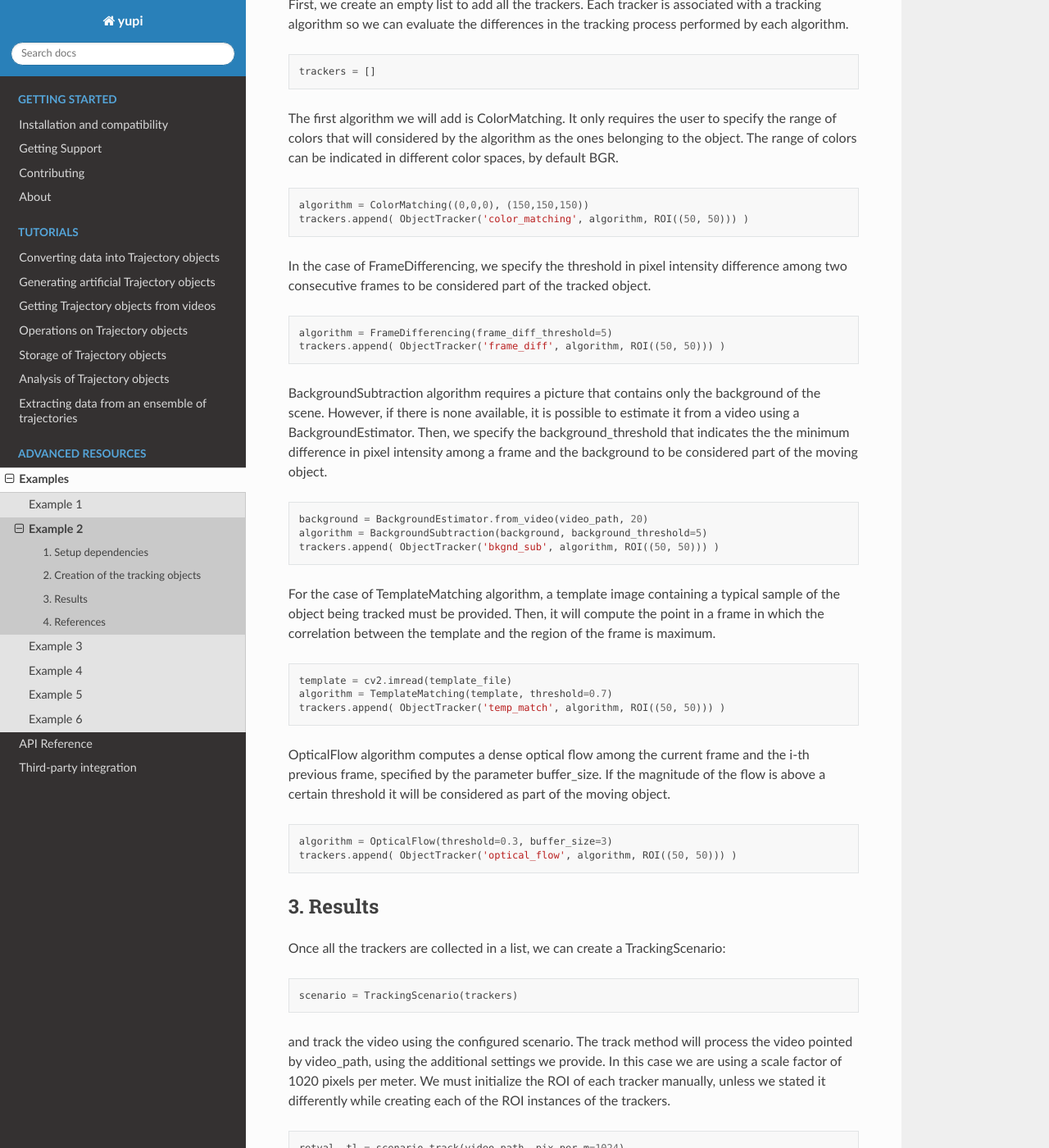
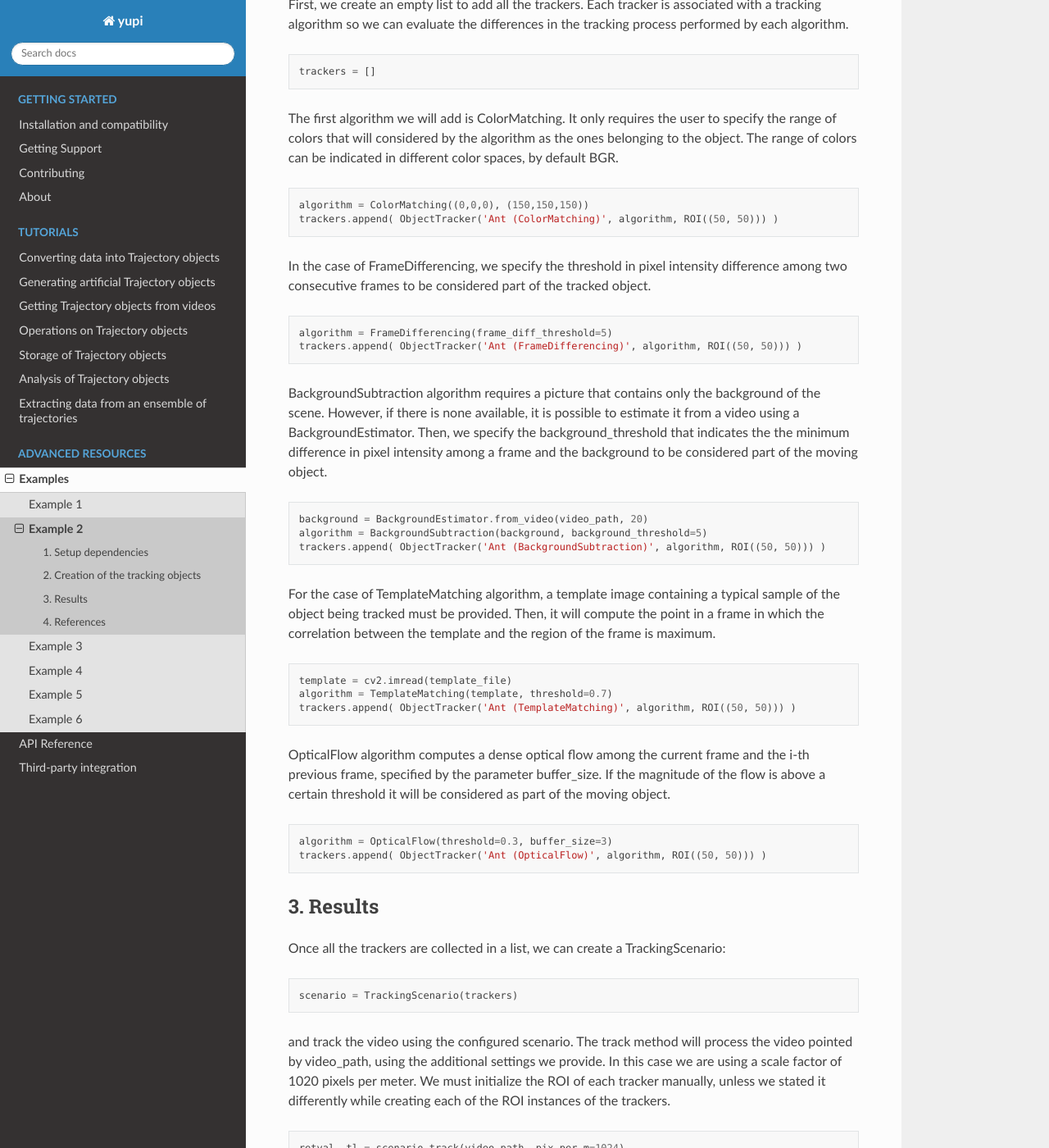
Before and after one commit to yupidevs/yupi, a Sphinx documentation site: the page built from docs/source/examples/example2.rst, in a window 1280 px wide and 1400 px high, scrolled down 1076 px. Shown: the whole window at 82% size. Built offline with Sphinx 7.4.7 and the Read the Docs theme 2.0.0, drawn with Linux system fonts in a browser that asks for light colours.

Commit message:
Update example 2

```diff
--- a/docs/source/examples/example2.rst
+++ b/docs/source/examples/example2.rst
@@ -70,7 +70,7 @@ color spaces, by default BGR.
 .. code-block:: python
 
    algorithm = ColorMatching((0,0,0), (150,150,150))
-   trackers.append( ObjectTracker('color_matching', algorithm, ROI((50, 50))) )
+   trackers.append( ObjectTracker('Ant (ColorMatching)', algorithm, ROI((50, 50))) )
 
 In the case of FrameDifferencing, we specify the threshold in pixel
 intensity difference among two consecutive frames to be considered part of the
@@ -79,7 +79,7 @@ tracked object.
 .. code-block:: python
 
    algorithm = FrameDifferencing(frame_diff_threshold=5)
-   trackers.append( ObjectTracker('frame_diff', algorithm, ROI((50, 50))) )
+   trackers.append( ObjectTracker('Ant (FrameDifferencing)', algorithm, ROI((50, 50))) )
 
 BackgroundSubtraction algorithm requires a picture that contains only the
 background of the scene. However, if there is none available, it is possible
@@ -92,7 +92,7 @@ moving object.
 
    background = BackgroundEstimator.from_video(video_path, 20)
    algorithm = BackgroundSubtraction(background, background_threshold=5)
-   trackers.append( ObjectTracker('bkgnd_sub', algorithm, ROI((50, 50))) )
+   trackers.append( ObjectTracker('Ant (BackgroundSubtraction)', algorithm, ROI((50, 50))) )
 
 For the case of TemplateMatching algorithm, a template
 image containing a typical sample of the object being tracked must be
@@ -103,7 +103,7 @@ correlation between the template and the region of the frame is maximum.
 
    template = cv2.imread(template_file)
    algorithm = TemplateMatching(template, threshold=0.7)
-   trackers.append( ObjectTracker('temp_match', algorithm, ROI((50, 50))) )
+   trackers.append( ObjectTracker('Ant (TemplateMatching)', algorithm, ROI((50, 50))) )
 
 OpticalFlow algorithm computes a dense optical flow among the current frame and
 the i-th previous frame, specified by the parameter buffer_size. If the
@@ -113,7 +113,7 @@ of the moving object.
 .. code-block:: python
 
    algorithm = OpticalFlow(threshold=0.3, buffer_size=3)
-   trackers.append( ObjectTracker('optical_flow', algorithm, ROI((50, 50))) )
+   trackers.append( ObjectTracker('Ant (OpticalFlow)', algorithm, ROI((50, 50))) )
 
 .. _Results 2:
 
```
Also changed, not shown: docs/source/images/example2.png, resources/templates/ant_small.png (added), resources/templates/pivot.png (added).
